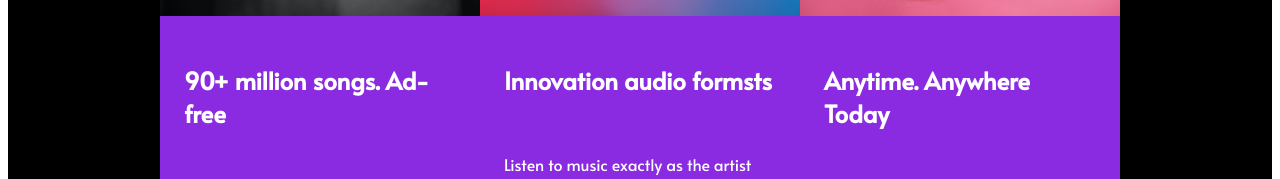
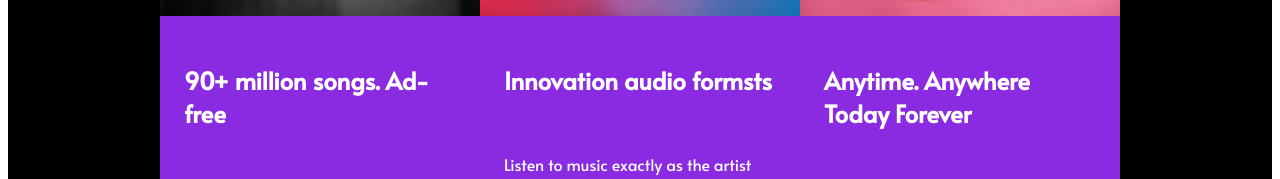
Before and after one commit to Gbemisola08028/second, a plain HTML site: page index.html in a window 1280 px wide. Shown: the part 1325-1504 px from the top of the page. Drawn offline with Linux system fonts and the light colour scheme.

Commit message:
Added Forever

```diff
--- a/index.html
+++ b/index.html
@@ -60,7 +60,7 @@
           <div class="card">
             <img src="./assets/elice-moore-E--AUpYXbjM-unsplash.jpg" alt="elice"/>
             <div class="cardinfo">
-            <h1>Anytime. Anywhere Today</h1>
+            <h1>Anytime. Anywhere Today Forever</h1>
             <p>Listen on your own terms on any devices</p>
             <p>&rsaquo; See our</p>
             </div>
```
